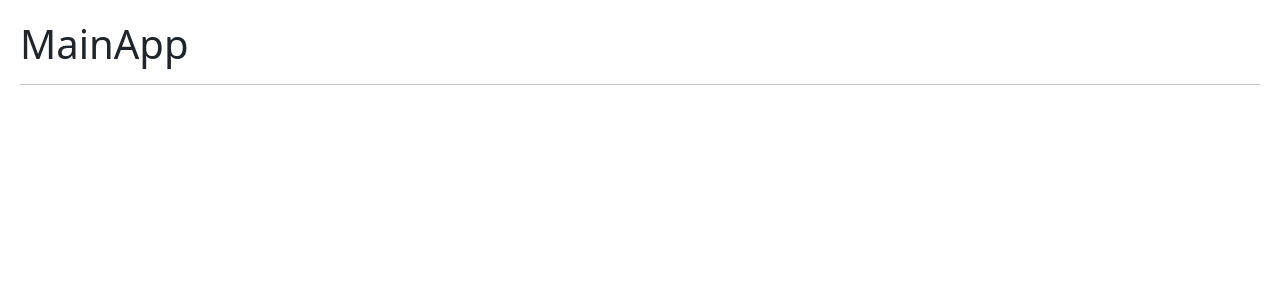
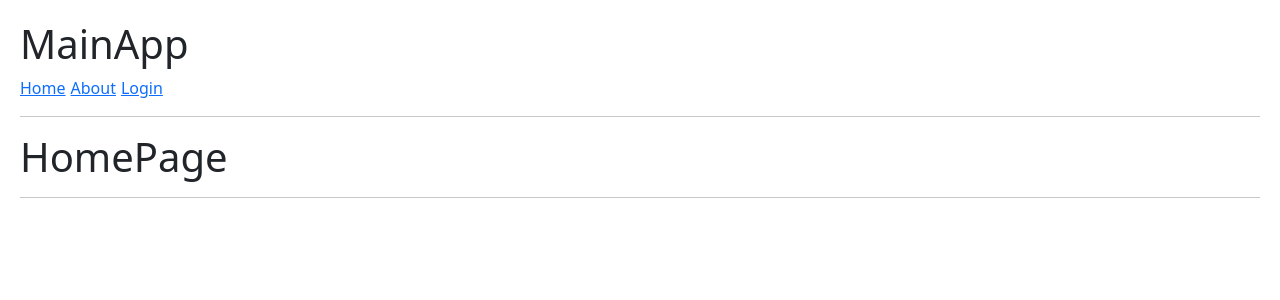
Before and after one commit to carlosmarin88/05-hook-app, a React (Vite) app: page / in a window 1280 px wide. Shown: the top 300 px of the page. Built offline with nearby package versions, Linux system fonts and the light colour scheme.

Commit message:
agregar navbar

```diff
--- a/src/09-useContext/MainApp.jsx
+++ b/src/09-useContext/MainApp.jsx
@@ -1,10 +1,25 @@
 import React from 'react'
+import { Routes, Route, Navigate, Link } from 'react-router-dom'
+import { HomePage } from './HomePage'
+import { AboutPage } from './AboutPage'
+import { LoginPage } from './LoginPage'
+import { NavBar } from './NavBar'
+
+
 
 export const MainApp = () => {
     return (
         <>
             <h1>MainApp</h1>
+            <NavBar/>
             <hr />
+            <Routes>
+                <Route path='/' element={<HomePage />} />
+                <Route path='/about' element={<AboutPage />} />
+                <Route path='/login' element={<LoginPage />} />
+                {/* <Route path='/*' element={<LoginPage/>}/> */}
+                <Route path='/*' element={<Navigate to="/about" />} />
+            </Routes>
         </>
     )
 }
--- /dev/null
+++ b/src/09-useContext/NavBar.jsx
@@ -0,0 +1,11 @@
+import { Link } from "react-router-dom"
+
+export const NavBar = () => {
+    return (
+        <>
+            <Link to="/">Home</Link>
+            <Link to="/about">About</Link>
+            <Link to="/login">Login</Link>
+        </>
+    )
+}
--- a/src/index.css
+++ b/src/index.css
@@ -5,3 +5,7 @@ body {
 button {
     margin-right: 10px;
 }
+
+a {
+    margin-right: 5px;
+}
```
Also changed, not shown: src/main.jsx (+18 -18 lines), 2 other files (tests, documents, lock files or other folders).
